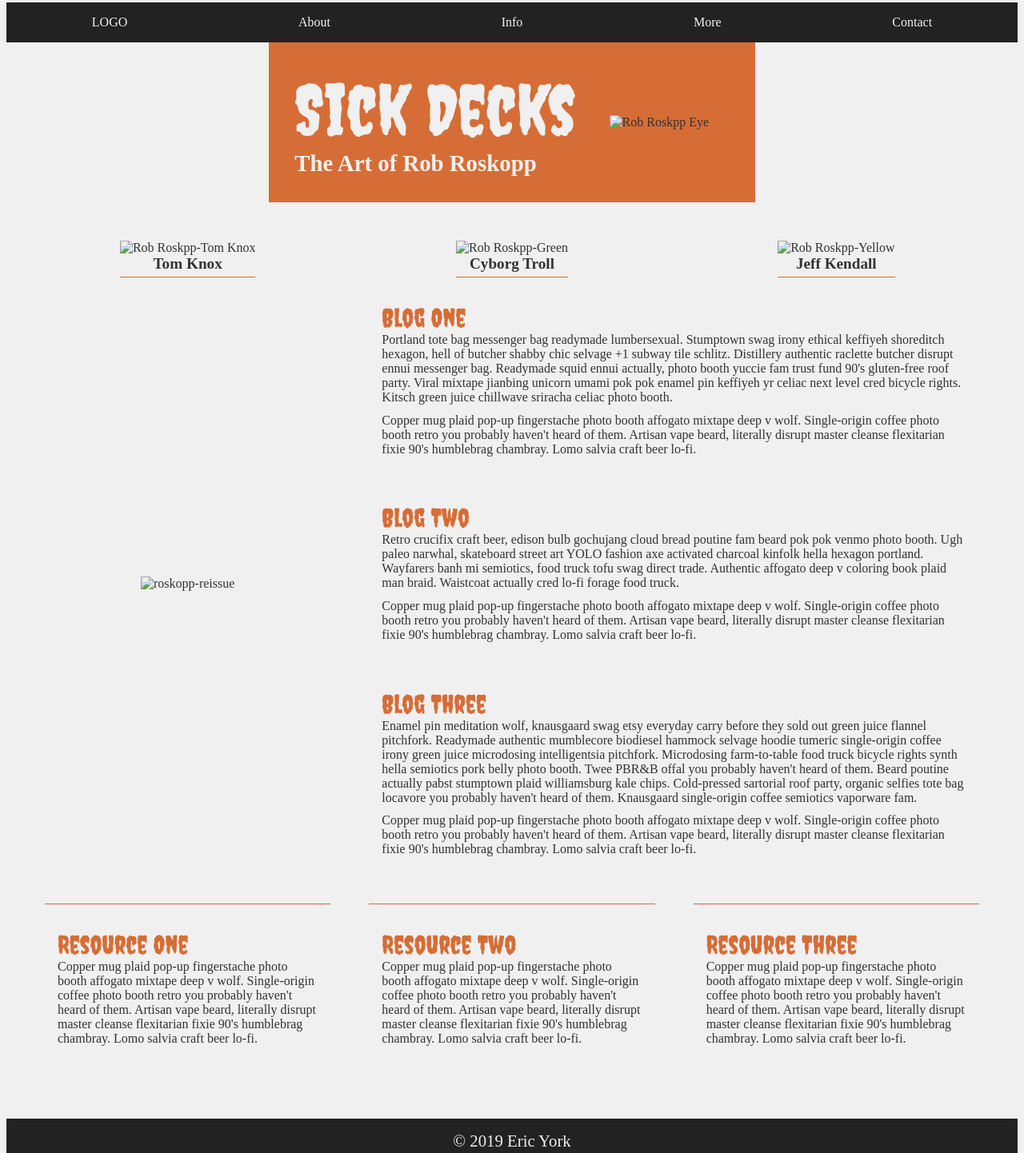
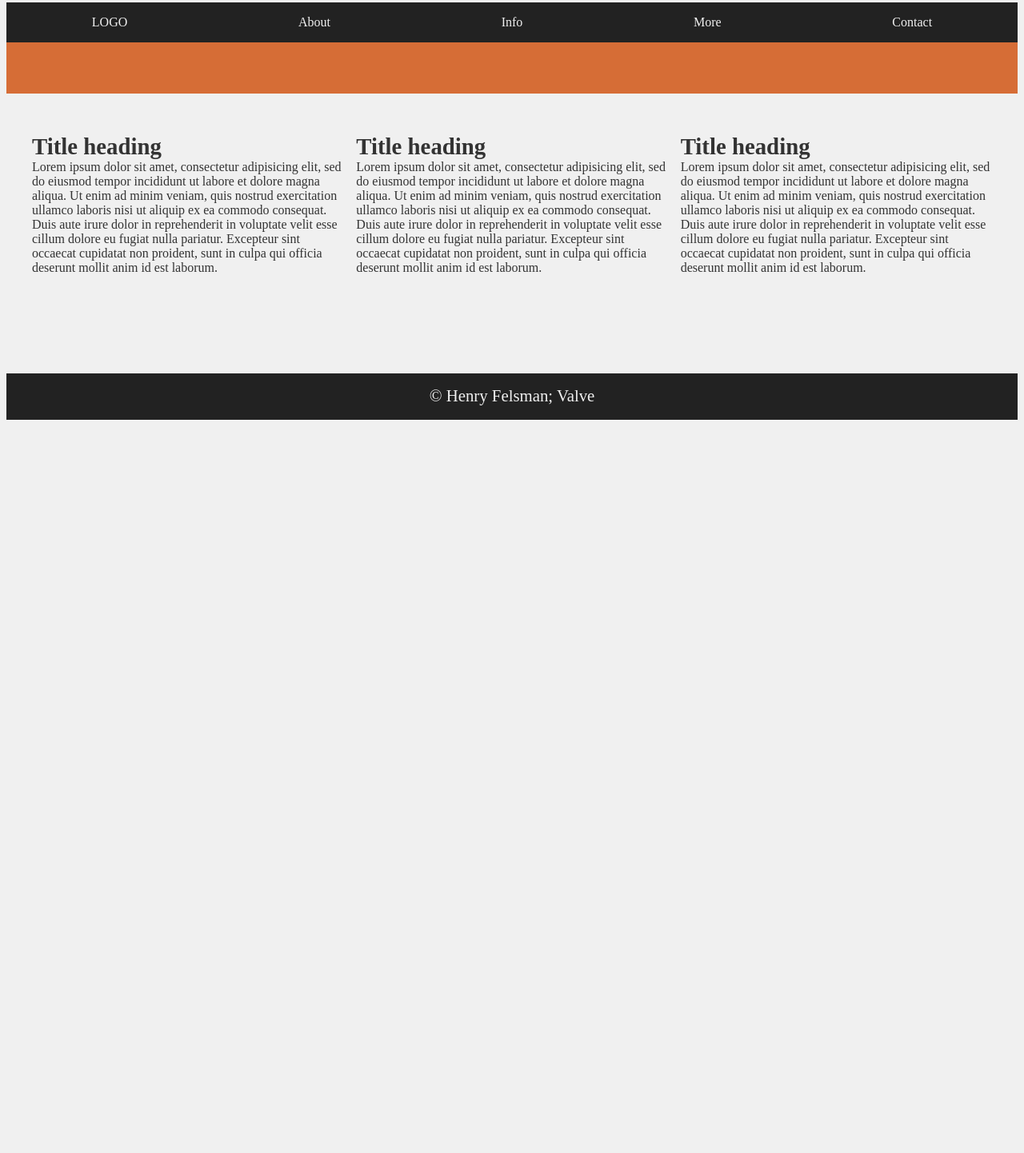
Before and after one commit to MrFurphie/Tribute_Page, a plain HTML site: page index.html in a window 1280 px wide. Shown: the part 5-1447 px from the top of the page at 80% size. After the commit the page ends 800 px from the top, so only its background shows below. Drawn offline with Linux system fonts and the light colour scheme.

Commit message:
Update index.html

```diff
--- a/index.html
+++ b/index.html
@@ -6,9 +6,9 @@
     <meta name="viewport" content="width=device-width, initial-scale=1">
     <title>eg_tribute_grid</title>
     <link href="https://fonts.googleapis.com/css?family=Lato:300,400,700,900" rel="stylesheet">
-    <link href="https://fonts.googleapis.com/css?family=Creepster" rel="stylesheet"><!-- loads google fonts -->
-    <link rel="stylesheet" href="css/mini_reset.css"><!-- browser reset -->
-    <link rel="stylesheet" href="css/style.css"><!-- our stylesheet -->
+    <link href="https://fonts.googleapis.com/css?family=Creepster" rel="stylesheet">
+    <link rel="stylesheet" href="css/mini_reset.css">
+    <link rel="stylesheet" href="css/style.css">
   </head>
   <body>
     <nav><!-- main menu -->
@@ -18,57 +18,38 @@
       <a href="#" class="active">More</a>
       <a href="#">Contact</a>
     </nav>
+    <header>
+      <h1>
+      </h1>
+    </header>
     <main id="page">
-      <header>
-        <div class="hero-title">
-          <h1 class="larger">Sick Decks</h1>
-          <h2>The Art of Rob Roskopp</h2>
+      <section class="grid-container">
+        <img>
+        <div class="grid-text">
+          <h2>Title heading</h2>
+            <p>Lorem ipsum dolor sit amet, consectetur adipisicing elit, sed do eiusmod tempor incididunt ut labore et dolore magna aliqua. Ut enim ad minim veniam, quis nostrud exercitation ullamco laboris nisi ut aliquip ex ea commodo consequat. Duis aute irure dolor in reprehenderit in voluptate velit esse cillum dolore eu fugiat nulla pariatur. Excepteur sint occaecat cupidatat non proident, sunt in culpa qui officia deserunt mollit anim id est laborum.</p>
+          </h2>
         </div>
-        <img class="splash" src="img/rob-roskopp.png" alt="Rob Roskpp Eye" />
-      </header>
-      <div id="first">
-        <img src="img/knox.png" alt="Rob Roskpp-Tom Knox" />
-        <h2>Tom Knox</h2>
-      </div>
-      <div id="second">
-        <img src="img/green.png" alt="Rob Roskpp-Green" />
-        <h2>Cyborg Troll</h2>
-      </div>
-      <div id="third">
-        <img src="img/yellow.png" alt="Rob Roskpp-Yellow" />
-        <h2>Jeff Kendall</h2>
-      </div>
-      <img class="wall" src="img/long.png" alt="roskopp-reissue" />
-      <div class="article-one">
-        <h1>Blog One</h1>
-        <p>Portland tote bag messenger bag readymade lumbersexual. Stumptown swag irony ethical keffiyeh shoreditch hexagon, hell of butcher shabby chic selvage +1 subway tile schlitz. Distillery authentic raclette butcher disrupt ennui messenger bag. Readymade squid ennui actually, photo booth yuccie fam trust fund 90's gluten-free roof party. Viral mixtape jianbing unicorn umami pok pok enamel pin keffiyeh yr celiac next level cred bicycle rights. Kitsch green juice chillwave sriracha celiac photo booth.</p>
-        <p>Copper mug plaid pop-up fingerstache photo booth affogato mixtape deep v wolf. Single-origin coffee photo booth retro you probably haven't heard of them. Artisan vape beard, literally disrupt master cleanse flexitarian fixie 90's humblebrag chambray. Lomo salvia craft beer lo-fi.</p>
-      </div>
-      <div class="article-two">
-        <h1>Blog Two</h1>
-        <p>Retro crucifix craft beer, edison bulb gochujang cloud bread poutine fam beard pok pok venmo photo booth. Ugh paleo narwhal, skateboard street art YOLO fashion axe activated charcoal kinfolk hella hexagon portland. Wayfarers banh mi semiotics, food truck tofu swag direct trade. Authentic affogato deep v coloring book plaid man braid. Waistcoat actually cred lo-fi forage food truck.</p>
-        <p>Copper mug plaid pop-up fingerstache photo booth affogato mixtape deep v wolf. Single-origin coffee photo booth retro you probably haven't heard of them. Artisan vape beard, literally disrupt master cleanse flexitarian fixie 90's humblebrag chambray. Lomo salvia craft beer lo-fi.</p>
-      </div>
-      <div class="article-three">
-        <h1>Blog Three</h1>
-        <p>Enamel pin meditation wolf, knausgaard swag etsy everyday carry before they sold out green juice flannel pitchfork. Readymade authentic mumblecore biodiesel hammock selvage hoodie tumeric single-origin coffee irony green juice microdosing intelligentsia pitchfork. Microdosing farm-to-table food truck bicycle rights synth hella semiotics pork belly photo booth. Twee PBR&B offal you probably haven't heard of them. Beard poutine actually pabst stumptown plaid williamsburg kale chips. Cold-pressed sartorial roof party, organic selfies tote bag locavore you probably haven't heard of them. Knausgaard single-origin coffee semiotics vaporware fam.</p>
-        <p>Copper mug plaid pop-up fingerstache photo booth affogato mixtape deep v wolf. Single-origin coffee photo booth retro you probably haven't heard of them. Artisan vape beard, literally disrupt master cleanse flexitarian fixie 90's humblebrag chambray. Lomo salvia craft beer lo-fi.</p>
-      </div>
-      <div class="resource-one">
-        <h1>Resource One</h1>
-        <p>Copper mug plaid pop-up fingerstache photo booth affogato mixtape deep v wolf. Single-origin coffee photo booth retro you probably haven't heard of them. Artisan vape beard, literally disrupt master cleanse flexitarian fixie 90's humblebrag chambray. Lomo salvia craft beer lo-fi.</p>
-      </div>
-      <div class="resource-two">
-        <h1>Resource Two</h1>
-        <p>Copper mug plaid pop-up fingerstache photo booth affogato mixtape deep v wolf. Single-origin coffee photo booth retro you probably haven't heard of them. Artisan vape beard, literally disrupt master cleanse flexitarian fixie 90's humblebrag chambray. Lomo salvia craft beer lo-fi.</p>
-      </div>
-      <div class="resource-three">
-        <h1>Resource Three</h1>
-        <p>Copper mug plaid pop-up fingerstache photo booth affogato mixtape deep v wolf. Single-origin coffee photo booth retro you probably haven't heard of them. Artisan vape beard, literally disrupt master cleanse flexitarian fixie 90's humblebrag chambray. Lomo salvia craft beer lo-fi.</p>
-      </div>
+      </section>
+      <section class="grid-container">
+        <img>
+        <div class="grid-text">
+          <h2>Title heading</h2>
+            <p>Lorem ipsum dolor sit amet, consectetur adipisicing elit, sed do eiusmod tempor incididunt ut labore et dolore magna aliqua. Ut enim ad minim veniam, quis nostrud exercitation ullamco laboris nisi ut aliquip ex ea commodo consequat. Duis aute irure dolor in reprehenderit in voluptate velit esse cillum dolore eu fugiat nulla pariatur. Excepteur sint occaecat cupidatat non proident, sunt in culpa qui officia deserunt mollit anim id est laborum.</p>
+          </h2>
+        </div>
+      </section>
+      <section class="grid-container">
+        <img>
+        <div class="grid-text">
+          <h2>Title heading</h2>
+            <p>Lorem ipsum dolor sit amet, consectetur adipisicing elit, sed do eiusmod tempor incididunt ut labore et dolore magna aliqua. Ut enim ad minim veniam, quis nostrud exercitation ullamco laboris nisi ut aliquip ex ea commodo consequat. Duis aute irure dolor in reprehenderit in voluptate velit esse cillum dolore eu fugiat nulla pariatur. Excepteur sint occaecat cupidatat non proident, sunt in culpa qui officia deserunt mollit anim id est laborum.</p>
+          </h2>
+        </div>
+      </section>
     </main>
     <footer>
-      <p>&copy; 2019 Eric York</p>
+      <p>&copy; Henry Felsman; Valve</p>
     </footer>
   </body>
 </html>
```
